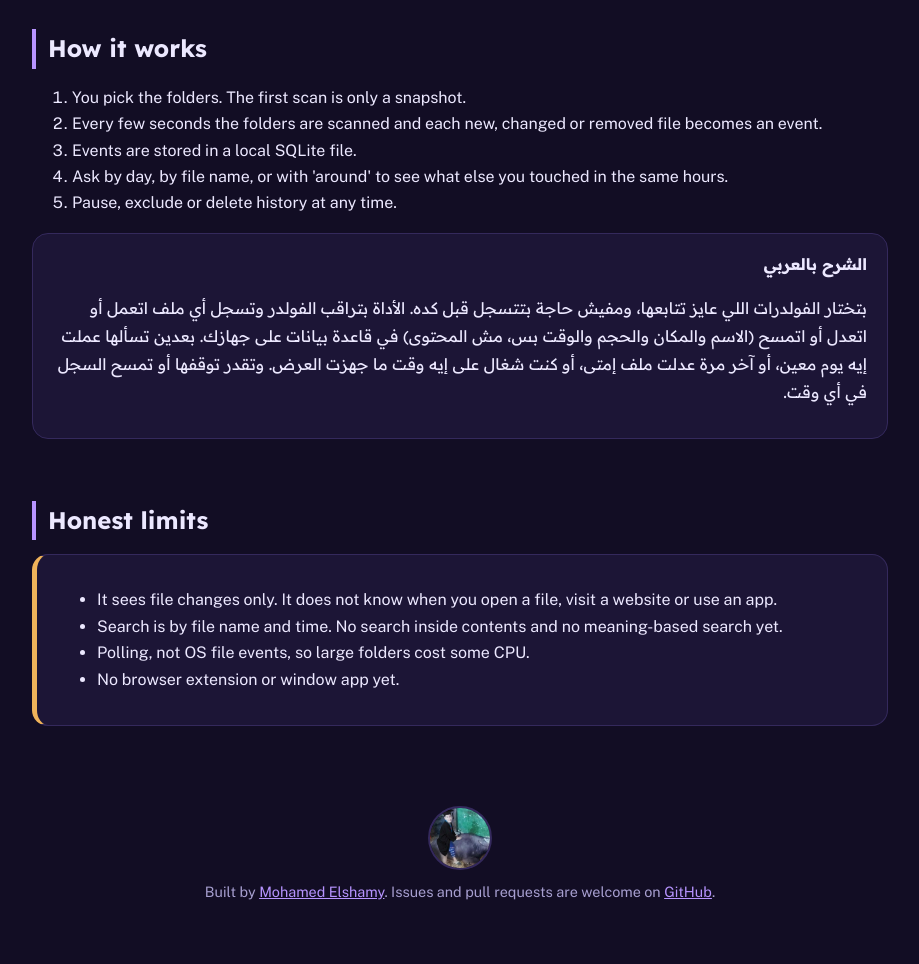
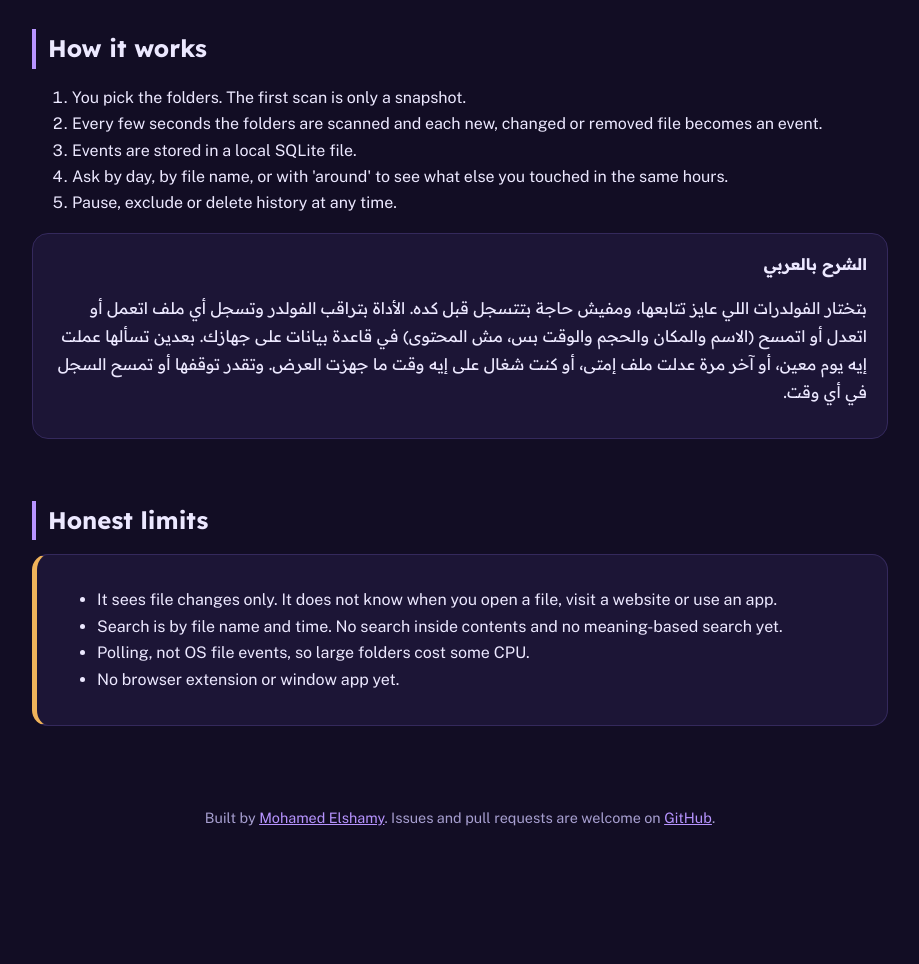
Before and after one commit to mohamed-elshamy-ai/timecapsule, a plain HTML site: page docs/index.html in a window 1280 px wide. Shown: the part 1927-2891 px from the top of the page, without its empty margins (180-1099 px from the left). After the commit the page ends 2817 px from the top, so only its background shows below. Drawn offline with nearby package versions, Linux system fonts and the light colour scheme; a web font is replaced by a local one.

Commit message:
Remove author photo from site footer

```diff
--- a/docs/index.html
+++ b/docs/index.html
@@ -74,5 +74,5 @@ timecapsule watch</code></pre><div><span class="ok"><b>Tested.</b></span> Tested
 <div class="card" dir="rtl" lang="ar" style="text-align:start"><b>الشرح بالعربي</b><p>بتختار الفولدرات اللي عايز تتابعها، ومفيش حاجة بتتسجل قبل كده. الأداة بتراقب الفولدر وتسجل أي ملف اتعمل أو اتعدل أو اتمسح (الاسم والمكان والحجم والوقت بس، مش المحتوى) في قاعدة بيانات على جهازك. بعدين تسألها عملت إيه يوم معين، أو آخر مرة عدلت ملف إمتى، أو كنت شغال على إيه وقت ما جهزت العرض. وتقدر توقفها أو تمسح السجل في أي وقت.</p></div></section>
 <section><h2>Honest limits</h2><div class="card warn"><ul><li>It sees file changes only. It does not know when you open a file, visit a website or use an app.</li><li>Search is by file name and time. No search inside contents and no meaning-based search yet.</li><li>Polling, not OS file events, so large folders cost some CPU.</li><li>No browser extension or window app yet.</li></ul></div></section>
 </main>
-<footer><img src="author.jpg" alt="Mohamed Elshamy" width="64" height="64">Built by <a href="https://github.com/mohamed-elshamy-ai">Mohamed Elshamy</a>. Issues and pull requests are welcome on <a href="https://github.com/mohamed-elshamy-ai/timecapsule">GitHub</a>.</footer>
+<footer>Built by <a href="https://github.com/mohamed-elshamy-ai">Mohamed Elshamy</a>. Issues and pull requests are welcome on <a href="https://github.com/mohamed-elshamy-ai/timecapsule">GitHub</a>.</footer>
 </body></html>
```
Also changed, not shown: docs/author.jpg (deleted).
